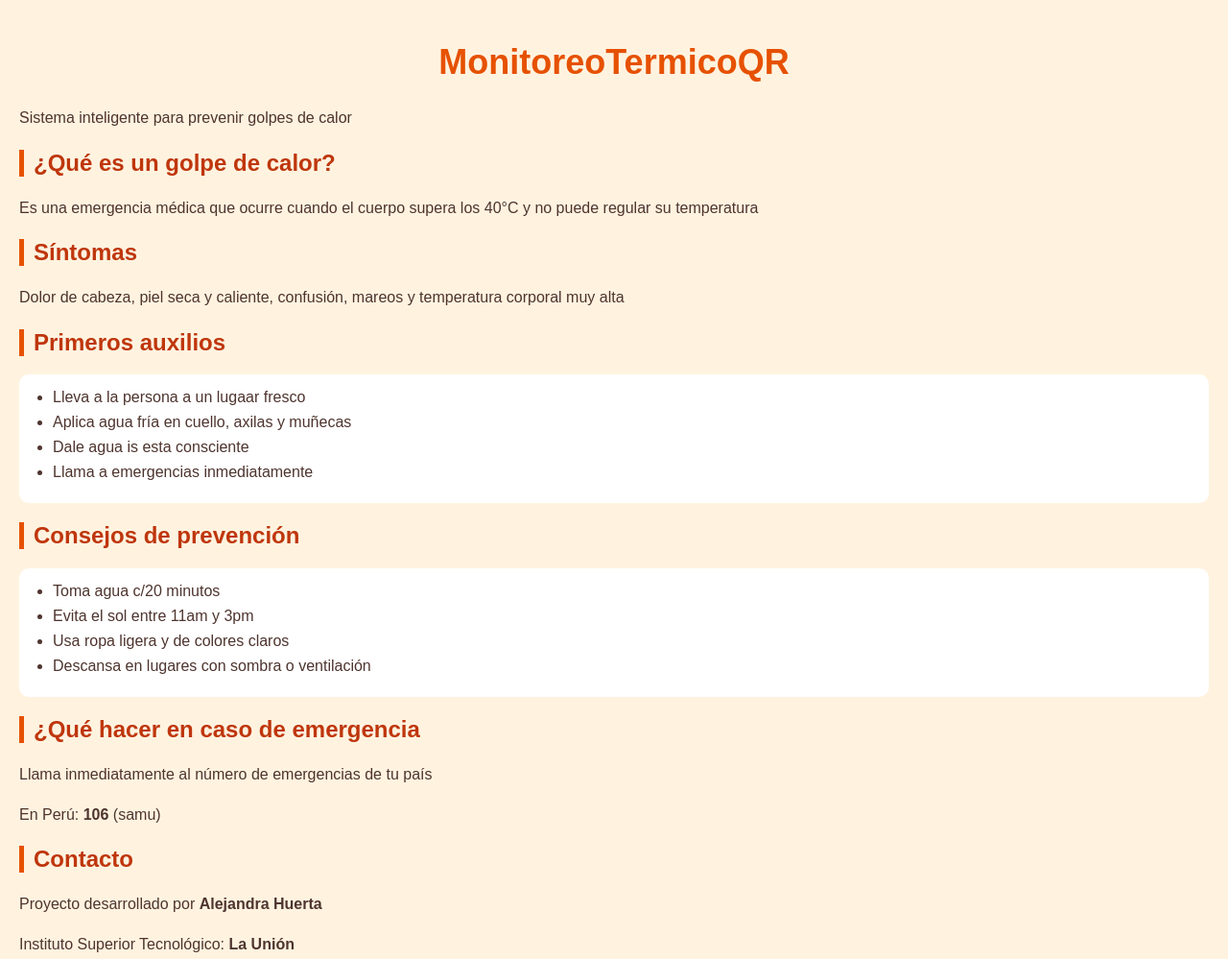
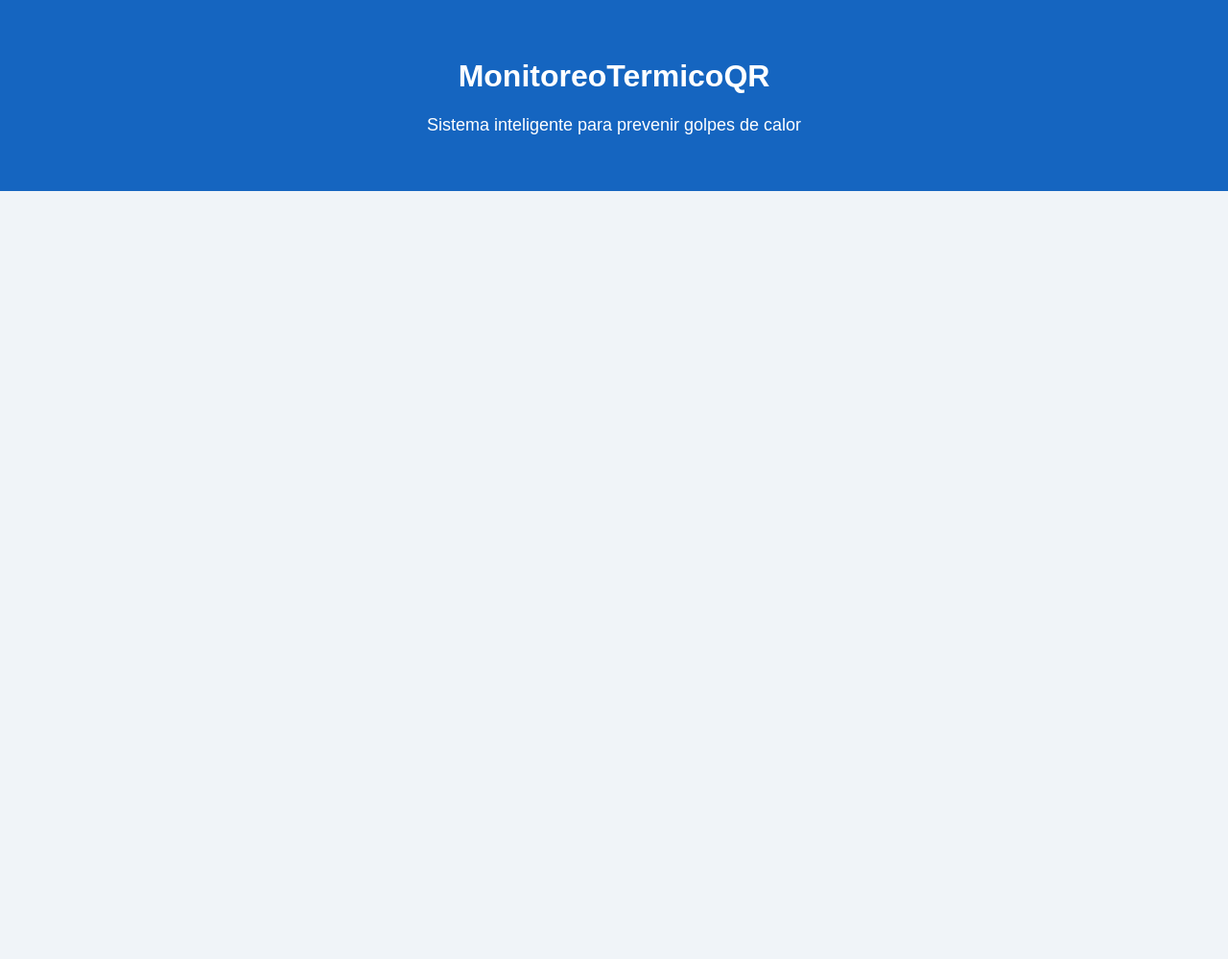
Before and after one commit to luzhuerta8926-glitch/MonitoreoTermicoQR, a plain HTML site: page index.html in a window 1280 px wide. Shown: the whole page at 96% size. After the commit the page ends 800 px from the top, so only its background shows below. Drawn offline with Linux system fonts and the light colour scheme.

Commit message:
Update index.html

```diff
--- a/index.html
+++ b/index.html
@@ -6,65 +6,31 @@
   <meta name="viewport" content="width=device-width, initial-scale=1.0">
   <title>MonitoreoTermicoQR</title>
    <style>
-    ul {
-     background-color: #ffffff;
-     border-radius:10px;
-     padding: 15px 15px 15px 35px;
-   }
-    li {
-     color: #4e342e;
-     margin-bottom: 8px;
+
+    body{
+     margin:0;
+     font-family: Arial,sans-serif;
+     background-color: #f0f4f8;
+     color: #1a1a2e;
     }
 
+    header {
+    background-color: #1565c0;
+     color: white;
+     text-align: center;
+     padding: 40px 20px;
+    }
+    header p{
+    font-size: 18px;
+    margin-top: 10px;
+    }
 
-    body{
-      background-color: #fff3e0;
-      font-family: Arial, sans-serif;
-      margin: 0;
-      padding: 20px;
-    }
-    h1 {
-      color: #e65100;
-      text-align: center;
-      font-size: 36px;
-    }
-    h2 {
-      color: #bf360c;
-      border-left: 5px solid #e65100;
-      padding-left: 10px;
-     }
-    p {
-      color: #4e342e;
-      line-height: 1.6;
-    }
   </style>
   </head>
   <body>
-    <h1> MonitoreoTermicoQR</h1>
+    <header><h1> MonitoreoTermicoQR</h1>
     <p> Sistema inteligente para prevenir golpes de calor</p>
-    <h2>¿Qué es un golpe de calor?</h2>
-    <p> Es una emergencia médica que ocurre cuando el cuerpo supera los 40°C y no puede regular su temperatura</p>
-    <h2> Síntomas</h2>
-    <p>Dolor de cabeza, piel seca y caliente, confusión, mareos y temperatura corporal muy alta </p>
-    <h2>Primeros auxilios</h2>
-    <ul>
-    <li>Lleva a la persona a un lugaar fresco</li>
-    <li> Aplica agua fría en cuello, axilas y muñecas</li>
-    <li> Dale agua is esta consciente</li>
-    <li> Llama a emergencias inmediatamente</li>
-     </ul>
-    <h2> Consejos de prevención</h2>
-    <ul>
-      <li> Toma agua c/20 minutos</li>
-      <li> Evita el sol entre 11am y 3pm </li>
-      <li> Usa ropa ligera y de colores claros </li>
-      <li> Descansa en lugares con sombra o ventilación </li>
-    </ul>
-    <h2> ¿Qué hacer en caso de emergencia</h2>
-    <p> Llama inmediatamente al número de emergencias de tu país</p>
-    <p> En Perú: <strong>106</strong> (samu)</p>
-    <h2> Contacto</h2>
-    <p>Proyecto desarrollado por <strong> Alejandra Huerta </strong></p>
-    <p>Instituto Superior Tecnológico: <strong> La Unión </strong> </p>
+     </header>
+
   </body>
 </html>
```
